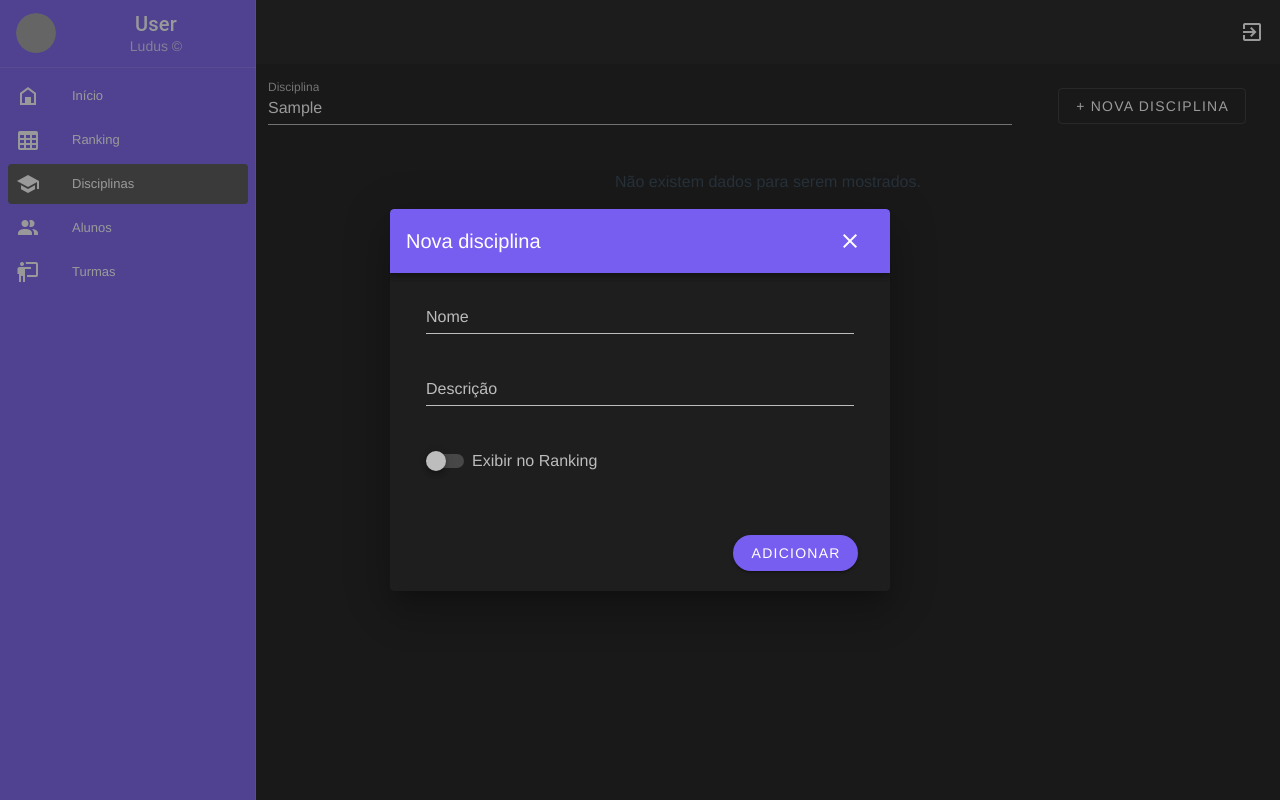
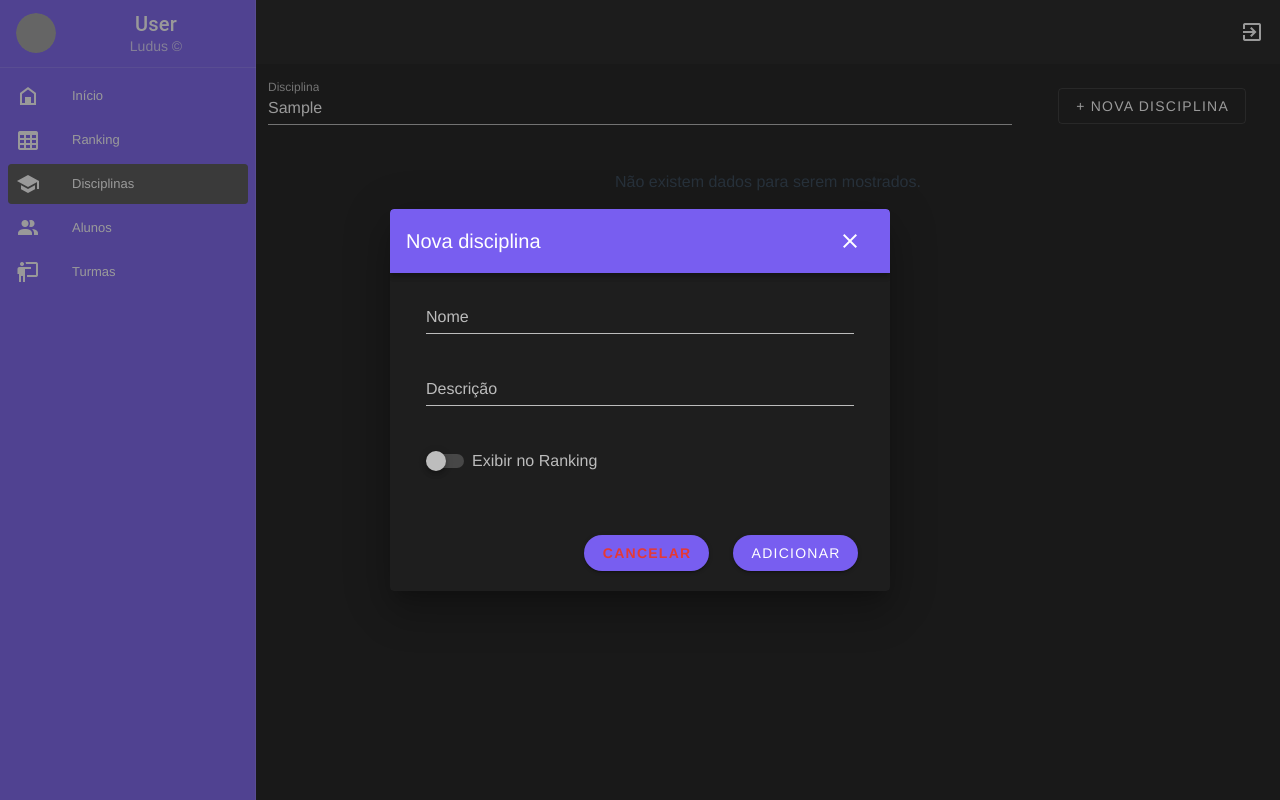
Before and after one commit to Catolica-Framework-Gamificacao/FrameworkGamificacao, a Vue app: page /disciplinas in a window 1280 px wide. Both pictures are taken after typing "Sample" into the empty fields and a click on the button "+ NOVA DISCIPLINA". Built offline with nearby package versions, Linux system fonts and the light colour scheme; grey boxes are pictures that could not be loaded; what vue-toastr would draw is missing.

Commit message:
Update DisciplineRegisterModal.vue (#5)

```diff
--- a/src/components/modals/DisciplineRegisterModal.vue
+++ b/src/components/modals/DisciplineRegisterModal.vue
@@ -54,6 +54,9 @@
 
             <v-card-actions>
                 <v-spacer></v-spacer>
+                <v-btn rounded class="mb-3 mr-4" width="125" color="#785ef0" @click="close()">
+                   <strong class="red--text text--darken-1">Cancelar</strong>
+                </v-btn>
                 <v-btn rounded class="mb-3 mr-4" width="125" color="#785ef0" @click="finish()">
                     Adicionar
                 </v-btn>
```
